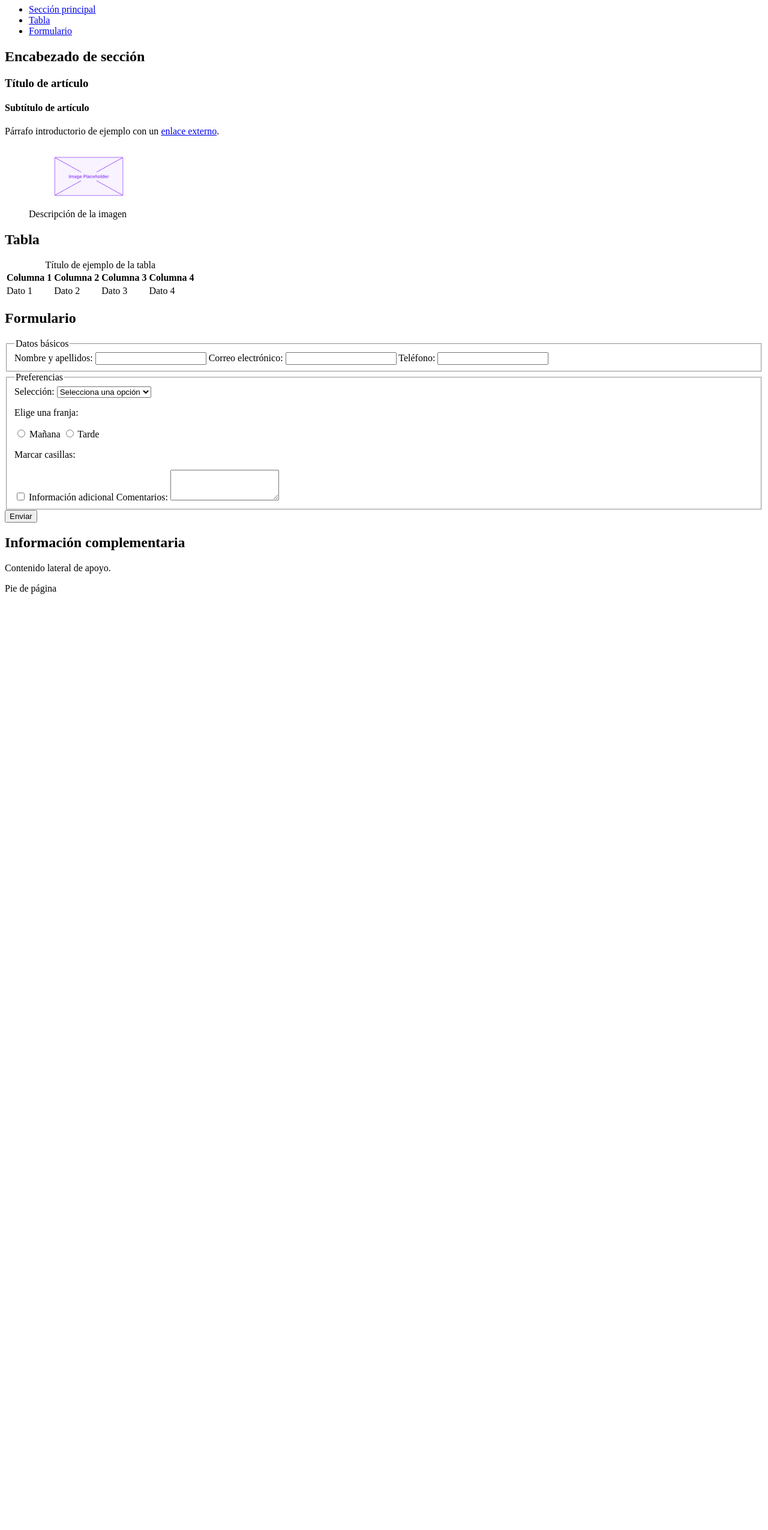
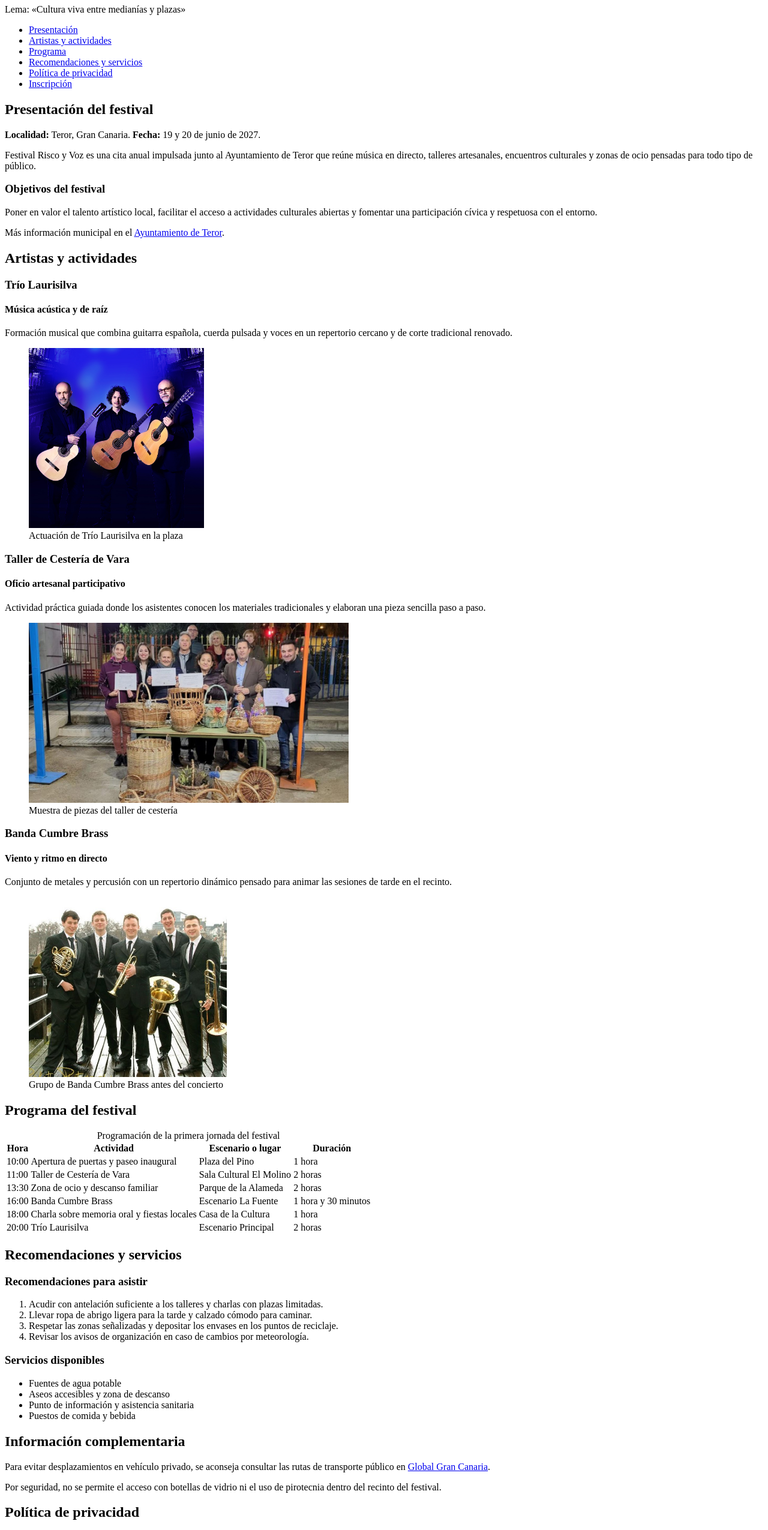
Before and after one commit to 0xAquora/LND-class, a plain HTML site: page index.html in a window 1280 px wide. Shown: the part 73-2623 px from the top of the page at 60% size. Before the commit the page ends 1079 px from the top, so only its background shows below. Drawn offline with Linux system fonts and the light colour scheme.

Commit message:
Sección 2 final

```diff
--- a/index.html
+++ b/index.html
@@ -3,59 +3,189 @@
   <head>
     <meta charset="UTF-8">
     <meta name="viewport" content="width=device-width, initial-scale=1.0">
-    <title>Apartado 1 - Estructura y elementos HTML</title>
+    <title>Festival Risco y Voz - Teror, Gran Canaria</title>
   </head>
   <body>
-    <header>
-      <h1>Título principal</h1>
-      <nav>
+    <header id="inicio">
+      <h1>Festival Risco y Voz</h1>
+      <p>Lema: «Cultura viva entre medianías y plazas»</p>
+      <nav aria-label="Navegación principal">
         <ul>
-          <li><a href="#seccion-principal">Sección principal</a></li>
-          <li><a href="#tabla-ejemplo">Tabla</a></li>
-          <li><a href="#formulario-ejemplo">Formulario</a></li>
+          <li><a href="#presentacion">Presentación</a></li>
+          <li><a href="#artistas">Artistas y actividades</a></li>
+          <li><a href="#programa">Programa</a></li>
+          <li><a href="#listas">Recomendaciones y servicios</a></li>
+          <li><a href="#privacidad">Política de privacidad</a></li>
+          <li><a href="#formulario-ejemplo">Inscripción</a></li>
         </ul>
       </nav>
     </header>
 
     <main>
-      <section id="seccion-principal">
-        <h2>Encabezado de sección</h2>
+      <section id="presentacion">
+        <h2>Presentación del festival</h2>
+        <p>
+          <strong>Localidad:</strong> Teror, Gran Canaria.
+          <strong>Fecha:</strong> 19 y 20 de junio de 2027.
+        </p>
+        <p>
+          Festival Risco y Voz es una cita anual impulsada junto al Ayuntamiento de Teror
+          que reúne música en directo, talleres artesanales, encuentros culturales y zonas
+          de ocio pensadas para todo tipo de público.
+        </p>
+        <h3>Objetivos del festival</h3>
+        <p>
+          Poner en valor el talento artístico local, facilitar el acceso a actividades
+          culturales abiertas y fomentar una participación cívica y respetuosa con el entorno.
+        </p>
+        <p>
+          Más información municipal en el
+          <a href="https://teror.es" target="_blank">Ayuntamiento de Teror</a>.
+        </p>
+      </section>
+
+      <section id="artistas">
+        <h2>Artistas y actividades</h2>
+
         <article>
-          <h3>Título de artículo</h3>
-          <h4>Subtítulo de artículo</h4>
-          <p>Párrafo introductorio de ejemplo con un <a href="https://example.com" target="_blank" rel="noopener noreferrer">enlace externo</a>.</p>
+          <h3>Trío Laurisilva</h3>
+          <h4>Música acústica y de raíz</h4>
+          <p>
+            Formación musical que combina guitarra española, cuerda pulsada y voces en un
+            repertorio cercano y de corte tradicional renovado.
+          </p>
           <figure>
-            <img src="images/placeholder.png" alt="Descripción alternativa de la imagen" height="100">
-            <figcaption>Descripción de la imagen</figcaption>
+            <img src="images/trio-laurisilva.png" alt="Tres músicos con guitarras en un escenario" height="300">
+            <figcaption>Actuación de Trío Laurisilva en la plaza</figcaption>
+          </figure>
+        </article>
+
+        <article>
+          <h3>Taller de Cestería de Vara</h3>
+          <h4>Oficio artesanal participativo</h4>
+          <p>
+            Actividad práctica guiada donde los asistentes conocen los materiales tradicionales
+            y elaboran una pieza sencilla paso a paso.
+          </p>
+          <figure>
+            <img src="images/taller-cesteria.jpg" alt="Cestas artesanales tejidas a mano colocadas sobre una mesa de madera" height="300">
+            <figcaption>Muestra de piezas del taller de cestería</figcaption>
+          </figure>
+        </article>
+
+        <article>
+          <h3>Banda Cumbre Brass</h3>
+          <h4>Viento y ritmo en directo</h4>
+          <p>
+            Conjunto de metales y percusión con un repertorio dinámico pensado para animar
+            las sesiones de tarde en el recinto.
+          </p>
+          <figure>
+            <img src="images/cumbre-brass.jpg" alt="Integrantes de una banda de metales tocando trompetas y trombones" height="300">
+            <figcaption>Grupo de Banda Cumbre Brass antes del concierto</figcaption>
           </figure>
         </article>
       </section>
 
-      <section id="tabla-ejemplo">
-        <h2>Tabla</h2>
+      <section id="programa">
+        <h2>Programa del festival</h2>
         <table>
-          <caption>Título de ejemplo de la tabla</caption>
+          <caption>Programación de la primera jornada del festival</caption>
           <thead>
             <tr>
-              <th scope="col">Columna 1</th>
-              <th scope="col">Columna 2</th>
-              <th scope="col">Columna 3</th>
-              <th scope="col">Columna 4</th>
+              <th scope="col">Hora</th>
+              <th scope="col">Actividad</th>
+              <th scope="col">Escenario o lugar</th>
+              <th scope="col">Duración</th>
             </tr>
           </thead>
           <tbody>
             <tr>
-              <td>Dato 1</td>
-              <td>Dato 2</td>
-              <td>Dato 3</td>
-              <td>Dato 4</td>
+              <td>10:00</td>
+              <td>Apertura de puertas y paseo inaugural</td>
+              <td>Plaza del Pino</td>
+              <td>1 hora</td>
+            </tr>
+            <tr>
+              <td>11:00</td>
+              <td>Taller de Cestería de Vara</td>
+              <td>Sala Cultural El Molino</td>
+              <td>2 horas</td>
+            </tr>
+            <tr>
+              <td>13:30</td>
+              <td>Zona de ocio y descanso familiar</td>
+              <td>Parque de la Alameda</td>
+              <td>2 horas</td>
+            </tr>
+            <tr>
+              <td>16:00</td>
+              <td>Banda Cumbre Brass</td>
+              <td>Escenario La Fuente</td>
+              <td>1 hora y 30 minutos</td>
+            </tr>
+            <tr>
+              <td>18:00</td>
+              <td>Charla sobre memoria oral y fiestas locales</td>
+              <td>Casa de la Cultura</td>
+              <td>1 hora</td>
+            </tr>
+            <tr>
+              <td>20:00</td>
+              <td>Trío Laurisilva</td>
+              <td>Escenario Principal</td>
+              <td>2 horas</td>
             </tr>
           </tbody>
         </table>
       </section>
 
+      <section id="listas">
+        <h2>Recomendaciones y servicios</h2>
+
+        <h3>Recomendaciones para asistir</h3>
+        <ol>
+          <li>Acudir con antelación suficiente a los talleres y charlas con plazas limitadas.</li>
+          <li>Llevar ropa de abrigo ligera para la tarde y calzado cómodo para caminar.</li>
+          <li>Respetar las zonas señalizadas y depositar los envases en los puntos de reciclaje.</li>
+          <li>Revisar los avisos de organización en caso de cambios por meteorología.</li>
+        </ol>
+
+        <h3>Servicios disponibles</h3>
+        <ul>
+          <li>Fuentes de agua potable</li>
+          <li>Aseos accesibles y zona de descanso</li>
+          <li>Punto de información y asistencia sanitaria</li>
+          <li>Puestos de comida y bebida</li>
+        </ul>
+      </section>
+
+      <aside id="info-complementaria">
+        <h2>Información complementaria</h2>
+        <p>
+          Para evitar desplazamientos en vehículo privado, se aconseja consultar las rutas
+          de transporte público en
+          <a href="https://www.globalsu.net" target="_blank">Global Gran Canaria</a>.
+        </p>
+        <p>
+          Por seguridad, no se permite el acceso con botellas de vidrio ni el uso de pirotecnia
+          dentro del recinto del festival.
+        </p>
+      </aside>
+
+      <section id="privacidad">
+        <h2>Política de privacidad</h2>
+        <p>
+          Los datos personales introducidos en el formulario de inscripción (nombre y apellidos,
+          correo electrónico, teléfono y opciones de actividad, horario y servicios) se
+          emplearán exclusivamente para tramitar la inscripción en las actividades y enviar
+          comunicaciones relacionadas con la organización del festival. No se compartirán con
+          terceros fuera de los supuestos previstos por la ley.
+        </p>
+      </section>
+
       <section id="formulario-ejemplo">
-        <h2>Formulario</h2>
+        <h2>Formulario de inscripción</h2>
         <form action="#" method="post">
           <fieldset>
             <legend>Datos básicos</legend>
@@ -99,15 +229,16 @@
           <button type="submit">Enviar</button>
         </form>
       </section>
-
-      <aside>
-        <h2>Información complementaria</h2>
-        <p>Contenido lateral de apoyo.</p>
-      </aside>
     </main>
 
     <footer id="footer">
-      <p>Pie de página</p>
+      <p>&copy; 2027 Festival Risco y Voz - Ayuntamiento de Teror. Todos los derechos reservados.</p>
+      <p>
+        Redes sociales:
+        <a href="https://instagram.com" target="_blank">Instagram</a> |
+        <a href="https://facebook.com" target="_blank">Facebook</a>
+      </p>
+      <p><a href="#inicio">Volver arriba</a></p>
     </footer>
   </body>
 </html>
```
Also changed, not shown: images/cumbre-brass.jpg (added), images/taller-cesteria.jpg (added), images/trio-laurisilva.png (added), validator-pics/section2.png (added).
